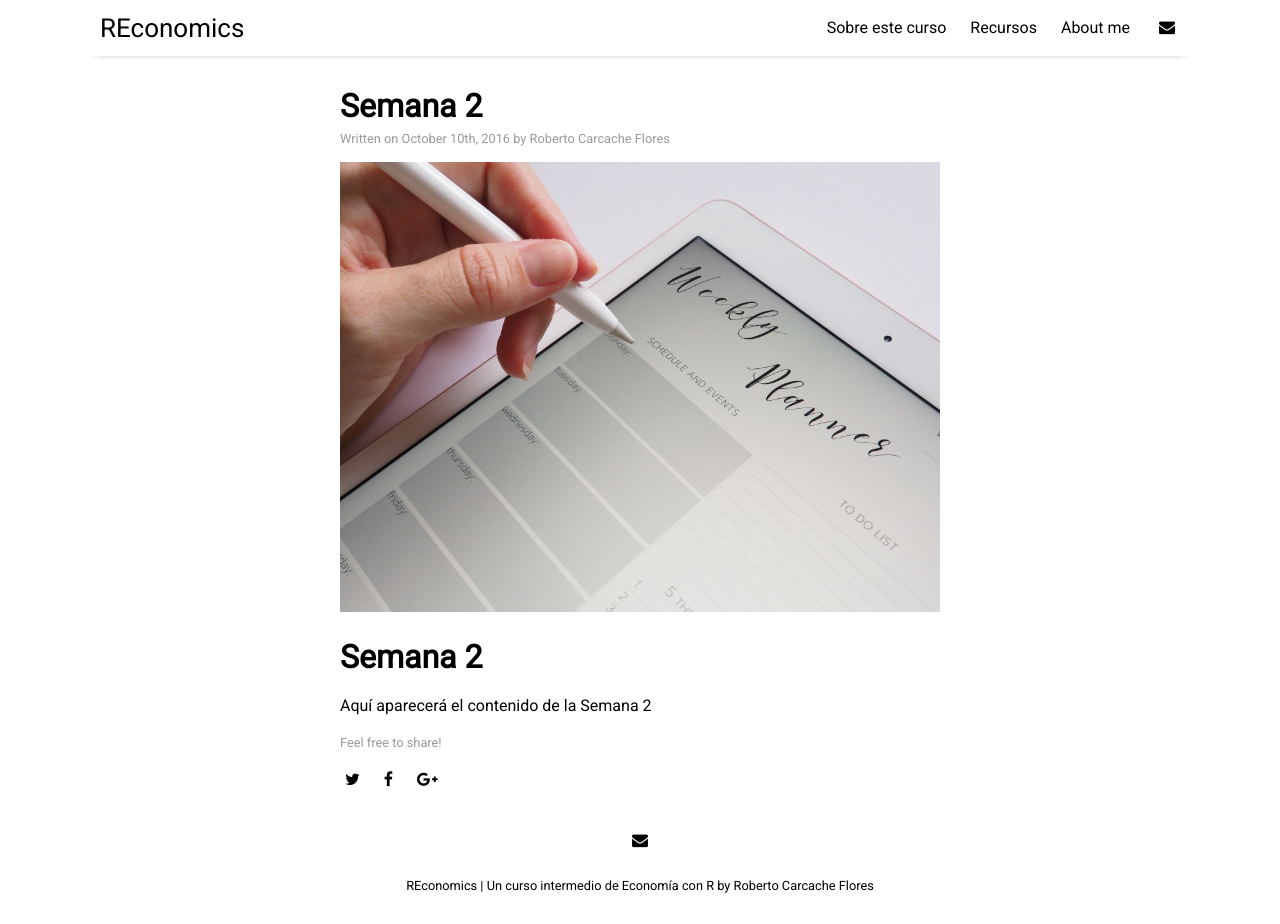
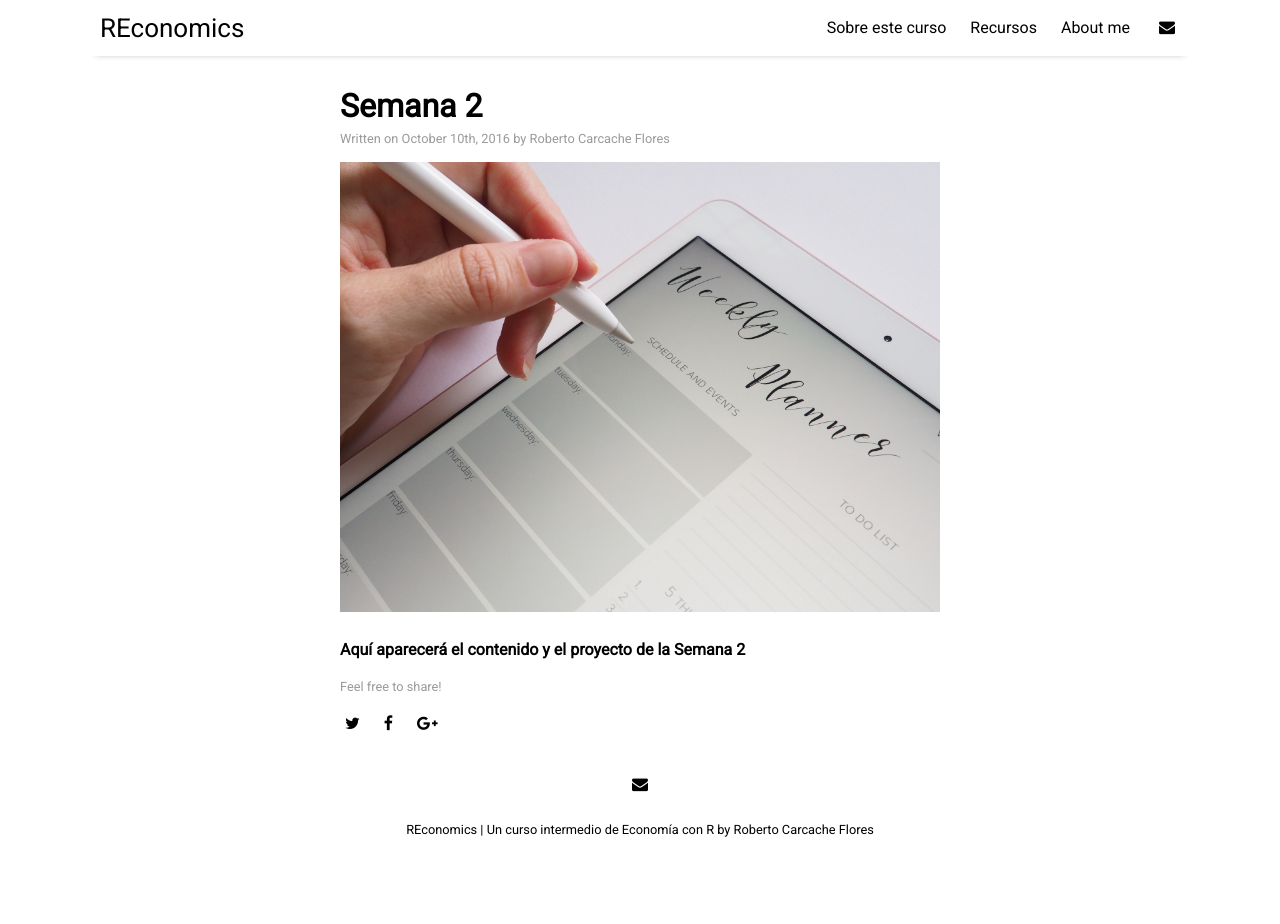
Before and after one commit to JP-Thoma/REconomics, a Jekyll site: the page built from _posts/2016-10-10-getting-started.md, in a window 1280 px wide and 924 px high. Built offline with Jekyll 4.4.1, drawn with Linux system fonts in a browser that asks for light colours; nearby versions of some CDN libraries.

Commit message:
Update 2016-10-10-getting-started.md

```diff
--- a/_posts/2016-10-10-getting-started.md
+++ b/_posts/2016-10-10-getting-started.md
@@ -7,6 +7,5 @@ tags: [documentation,sample]
 image: week.jpg
 ---
 
-# Semana 2
 
-Aquí aparecerá el contenido de la Semana 2
+**Aquí aparecerá el contenido y el proyecto de la Semana 2**
```
